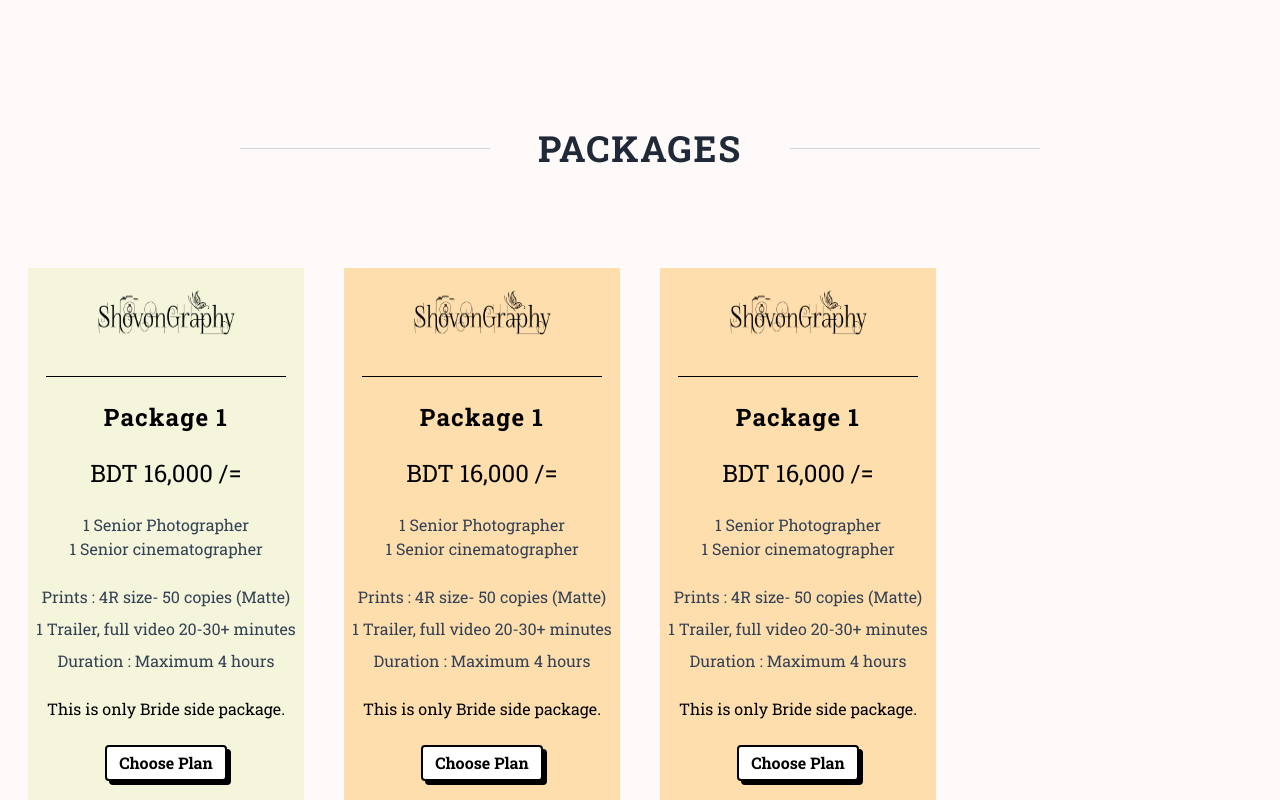
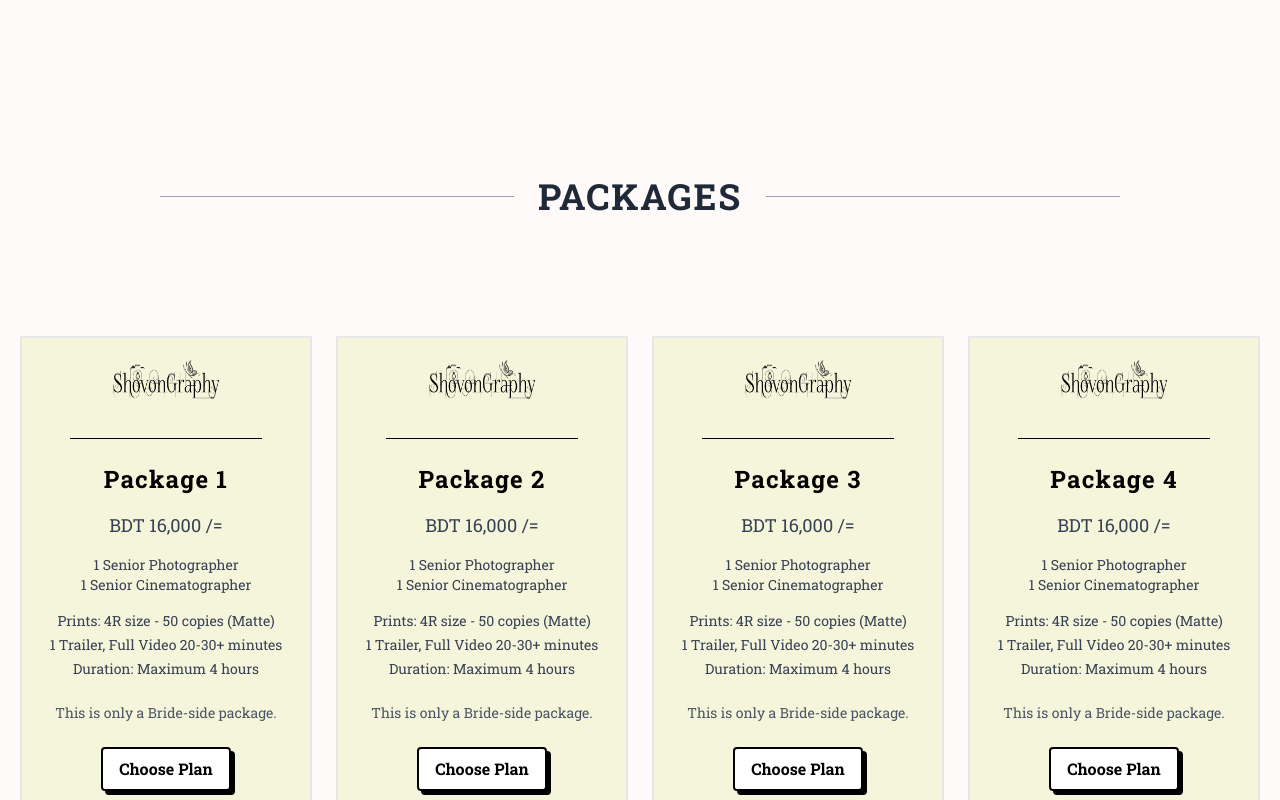
Before and after one commit to ushanasif/ShovonGraphy-Client, a React (Vite) app: page / in a window 1280 px wide. Shown: the part 1680-2480 px from the top of the page. Built offline with nearby package versions, Linux system fonts and the light colour scheme; a web font is replaced by a local one.

Commit message:
new update

```diff
--- /dev/null
+++ b/src/components/About.jsx
@@ -0,0 +1,28 @@
+import loveImage from '../assets/images/calligraphy-red-double-heart-vectorart_78370-4101.avif'
+
+const About = () => {
+  return (
+    <div className="min-h-screen pt-16 pb-32 px-20 text-black text-center my-5">
+      <div className="mb-5 flex flex-col">
+          <span className='font-bold uppercase'>ShovonGraphy</span>
+          <span className='text-2xl font-bold'>PHOTOGRAPHY and CINEMATOGRAPHY</span>
+
+      </div>
+
+      <p className=" text-gray-950 text-[18px] leading-8 text-base font-light">
+        {" "}
+        we capture the magic of your wedding day with timeless, heartfelt
+        photography. Our passion is telling love stories through stunning,
+        natural imagery, preserving every smile, tear, and joyful moment. We’re available to document your special day
+        wherever love takes you. Let’s create memories that last a lifetime!
+        Let us be part of your journey and turn your wedding day into a visual masterpiece that tells your love story, frame by frame.
+      </p>
+      <div className='w-2/3 mt-16 border-b border-black mx-auto'></div>
+      <div className='mx-auto'>
+        {/* <img src={loveImage} alt="" className='mx-auto w-[500px] h-60' /> */}
+      </div>
+    </div>
+  );
+};
+
+export default About;
--- a/src/components/Package.jsx
+++ b/src/components/Package.jsx
@@ -1,122 +1,75 @@
-import React from "react";
-import { FcCheckmark } from "react-icons/fc";
+
 import logo from "../assets/images/Shovon Graphy-06.png";
 import { Link } from "react-router-dom";
 
 const Package = () => {
   return (
     <>
-      <div className="w-full min-h-screen relative">
-      <div className="flex items-center px-60 gap-8 justify-center mb-20">
-        <div className="flex-grow border-t border-gray-300"></div>
-        <span className="mx-4 text-4xl font-bold uppercase text-gray-800 tracking-wider">Packages</span>
-        <div className="flex-grow border-t border-gray-300"></div>
+     <div className="w-full min-h-screen relative py-12">
+      {/* Section Title */}
+      <div className="flex items-center px-6 md:px-20 lg:px-40 gap-4 justify-center mb-10">
+        <div className="flex-grow border-t border-gray-400"></div>
+        <span className="mx-2 text-2xl md:text-3xl lg:text-4xl font-bold uppercase text-gray-800 tracking-wider">
+          Packages
+        </span>
+        <div className="flex-grow border-t border-gray-400"></div>
       </div>
 
-        <div className="container mx-auto px-7 pt-5 grid grid-cols-4 gap-10 items-center relative z-10">
-
+      {/* Packages Grid */}
       <div
-            className="bg-[#F5F5DC] pt-5 pb-10 flex flex-col gap-6 items-center"
+        className="container mx-auto px-6 py-20 md:px-5 grid grid-cols-1 sm:grid-cols-2 lg:grid-cols-3 xl:grid-cols-4 gap-6 md:gap-6 items-center relative z-10"
+      >
+        {[...Array(4)].map((_, index) => (
+          <div
+            key={index}
+            className="bg-[#F5F5DC] pt-5 pb-10 flex flex-col gap-6 items-center border-2"
             data-aos="zoom-in-up"
             duration="1000"
           >
+            {/* Package Content */}
+            <img src={logo} alt="logo" className="w-28 h-14 mx-auto" />
+            <div className="border-t border-black w-48"></div>
 
-              <img src={logo} alt="logo" className="w-36 h-16 mx-auto" />
-              <div className="border-t border-black w-60"></div>
-              <div className="flex flex-col items-center gap-6">
-              <h2 className="text-2xl font-bold tracking-wider">Package 1</h2>
-              <p className="uppercase text-2xl">bdt 16,000 /=</p>
+            <div className="flex flex-col items-center gap-4">
+              <h2 className="text-xl md:text-2xl font-bold tracking-wider">Package {index + 1}</h2>
+              <p className="uppercase text-lg text-gray-700">BDT 16,000 /=</p>
 
-              <div className="flex flex-col items-center  text-slate-700">
+              <div className="flex flex-col items-center text-gray-700 text-sm">
                 <span>1 Senior Photographer</span>
-                <span>1 Senior cinematographer</span>
+                <span>1 Senior Cinematographer</span>
               </div>
-              <div className="flex flex-col gap-2 items-center text-slate-700">
-                <span>Prints : 4R size- 50 copies (Matte)</span>
-                <span>1 Trailer, full video 20-30+ minutes</span>
-                <span>Duration : Maximum 4 hours</span>
+
+              <div className="flex flex-col gap-1 items-center text-gray-700 text-sm">
+                <span>Prints: 4R size - 50 copies (Matte)</span>
+                <span>1 Trailer, Full Video 20-30+ minutes</span>
+                <span>Duration: Maximum 4 hours</span>
               </div>
             </div>
-              <span className="">This is only Bride side package.</span>
-              {/* <Link className="uppercase border border-black px-1 py-3 bg-black text-sm text-white font-semibold">Choose Plan</Link> */}
-              <div className="flex flex-wrap justify-center gap-6">
+
+            <span className="text-gray-600 text-sm">This is only a Bride-side package.</span>
+
+            {/* Choose Plan Button */}
+            <div className="flex flex-wrap justify-center gap-4">
               <a className="relative" href="#">
                 <span className="absolute top-0 left-0 mt-1 ml-1 h-full w-full rounded bg-black"></span>
-                      <span className="fold-bold relative inline-block h-full w-full rounded border-2 border-black bg-white px-3 py-1 text-base font-bold text-black transition duration-100 hover:bg-black hover:text-white">Choose Plan</span>
+                <span className="relative inline-block h-full w-full rounded border-2 border-black bg-white px-4 py-2 text-sm md:text-base font-bold text-black transition duration-150 hover:bg-black hover:text-white">
+                  Choose Plan
+                </span>
               </a>
             </div>
           </div>
-          <div
-            className="bg-[#FFDEAD] pt-5 pb-10 flex flex-col gap-6 items-center"
-            data-aos="zoom-in-up"
-            duration="1000"
-          >
+        ))}
+      </div>
 
-              <img src={logo} alt="logo" className="w-36 h-16 mx-auto" />
-              <div className="border-t border-black w-60"></div>
-              <div className="flex flex-col items-center gap-6">
-              <h2 className="text-2xl font-bold tracking-wider">Package 1</h2>
-              <p className="uppercase text-2xl">bdt 16,000 /=</p>
-
-              <div className="flex flex-col items-center  text-slate-700">
-                <span>1 Senior Photographer</span>
-                <span>1 Senior cinematographer</span>
-              </div>
-              <div className="flex flex-col gap-2 items-center text-slate-700">
-                <span>Prints : 4R size- 50 copies (Matte)</span>
-                <span>1 Trailer, full video 20-30+ minutes</span>
-                <span>Duration : Maximum 4 hours</span>
-              </div>
-              </div>
-              <span className="">This is only Bride side package.</span>
-              {/* <Link className="uppercase border border-black px-1 py-3 bg-black text-sm text-white font-semibold">Choose Plan</Link> */}
-              <div className="flex flex-wrap justify-center gap-6">
-                  <a className="relative" href="#">
-                      <span className="absolute top-0 left-0 mt-1 ml-1 h-full w-full rounded bg-black"></span>
-                      <span className="fold-bold relative inline-block h-full w-full rounded border-2 border-black bg-white px-3 py-1 text-base font-bold text-black transition duration-100 hover:bg-black hover:text-white">Choose Plan</span>
-                  </a>
-              </div>
-          </div>
-          <div
-            className="bg-[#FFDEAD] pt-5 pb-10 flex flex-col gap-6 items-center"
-            data-aos="zoom-in-up"
-            duration="1000"
-          >
-
-              <img src={logo} alt="logo" className="w-36 h-16 mx-auto" />
-              <div className="border-t border-black w-60"></div>
-              <div className="flex flex-col items-center gap-6">
-              <h2 className="text-2xl font-bold tracking-wider">Package 1</h2>
-              <p className="uppercase text-2xl">bdt 16,000 /=</p>
-
-              <div className="flex flex-col items-center  text-slate-700">
-                <span>1 Senior Photographer</span>
-                <span>1 Senior cinematographer</span>
-              </div>
-              <div className="flex flex-col gap-2 items-center text-slate-700">
-                <span>Prints : 4R size- 50 copies (Matte)</span>
-                <span>1 Trailer, full video 20-30+ minutes</span>
-                <span>Duration : Maximum 4 hours</span>
-              </div>
-              </div>
-              <span className="">This is only Bride side package.</span>
-              {/* <Link className="uppercase border border-black px-1 py-3 bg-black text-sm text-white font-semibold">Choose Plan</Link> */}
-              <div className="flex flex-wrap justify-center gap-6">
-                  <a className="relative" href="#">
-                      <span className="absolute top-0 left-0 mt-1 ml-1 h-full w-full rounded bg-black"></span>
-                      <span className="fold-bold relative inline-block h-full w-full rounded border-2 border-black bg-white px-3 py-1 text-base font-bold text-black transition duration-100 hover:bg-black hover:text-white">Choose Plan</span>
-                  </a>
+      {/* View All Packages Button */}
+      <div className="mt-16 text-center">
+        <button className="px-8 py-2 bg-[#b5ad9d] bg-opacity-55 font-semibold rounded-full text-gray-800 hover:bg-opacity-75 transition">
+          View All Packages
+        </button>
       </div>
     </div>
 
 
-        </div>
-
-        <div className="my-32 text-center">
-            <Link className="px-12 py-2 bg-[#b5ad9d] bg-opacity-55 font-semibold rounded-full">View all Packages</Link>
-        </div>
-        {/* <div className="absolute bg-slate-300 top-48 pt-16 pb-16 w-full bottom-50 -z-20"></div> */}
-      </div>
     </>
   );
 };
--- a/src/pages/Home.jsx
+++ b/src/pages/Home.jsx
@@ -1,5 +1,5 @@
 
-import About from './About';
+import About from '../components/About';
 import Follow from '../components/Follow';
 import ImageGallery from '../components/Gallery';
 import Package from '../components/Package';
```
Also changed, not shown: 1 other file (tests, documents, lock files or other folders). Lines whose indentation alone changed are shown as unchanged.
